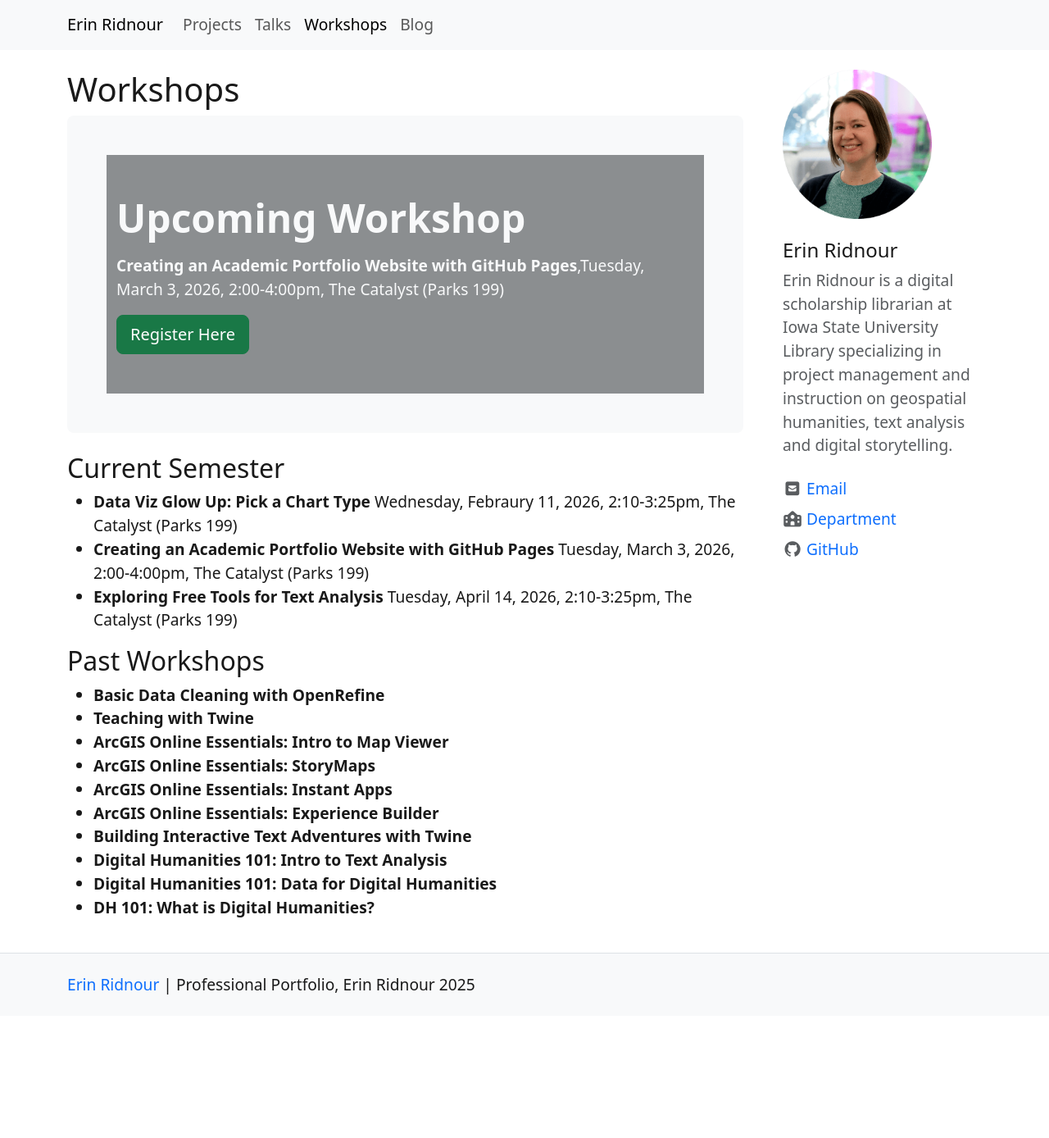
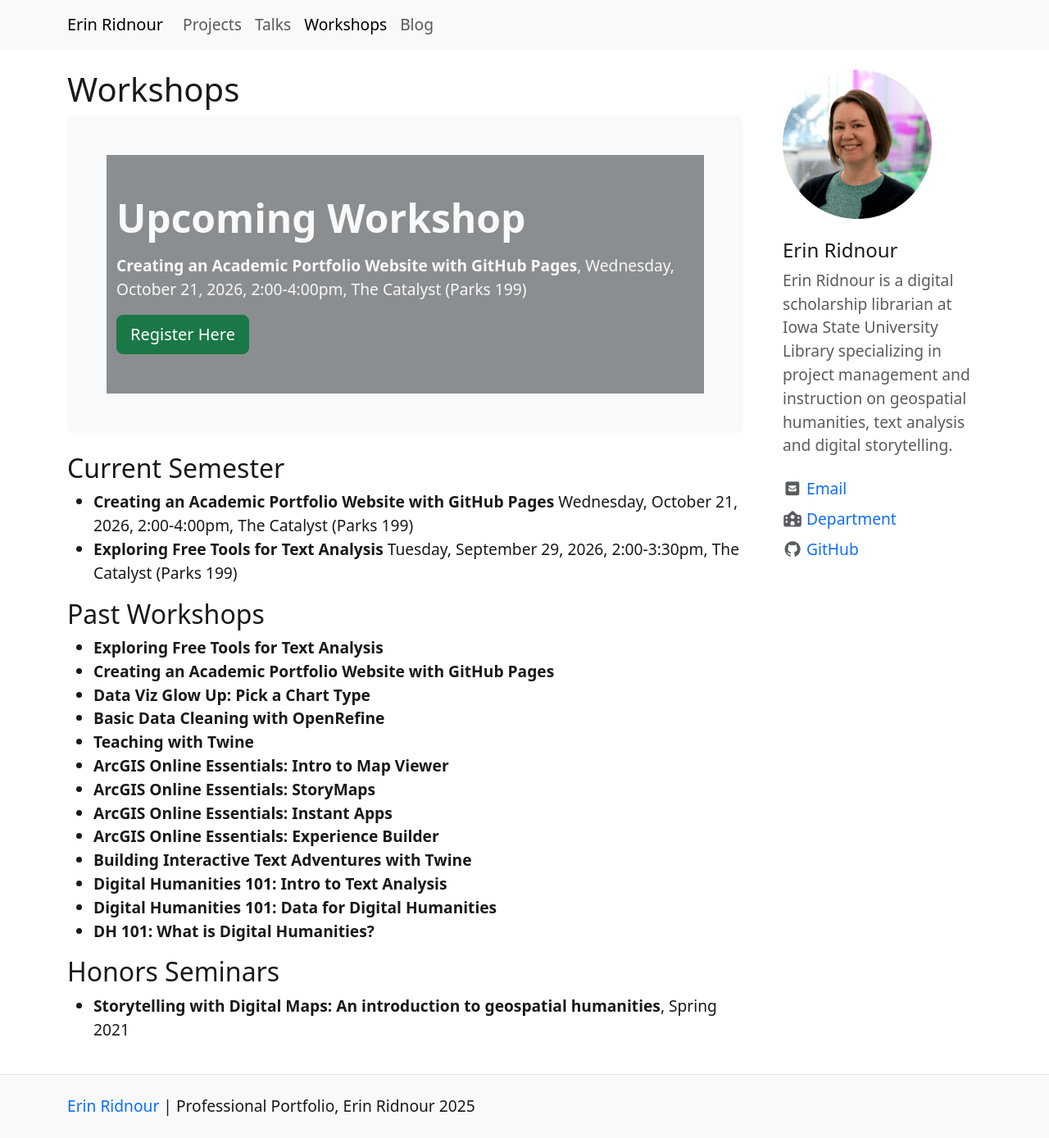
Before and after one commit to emanderson811/ridnour-portfolio, a Jekyll site: the page built from pages/teaching.md, in a window 1280 px wide. Shown: the whole page at 82% size. Built offline with Jekyll 4.4.1, drawn with Linux system fonts in a browser that asks for light colours; nearby versions of some CDN libraries; before the commit the page ends 1239 px from its top, so only the background shows below that.

Commit message:
update talks and teaching pages

```diff
--- a/pages/teaching.md
+++ b/pages/teaching.md
@@ -4,19 +4,20 @@ nav: Workshops
 nav_order: 3
 ---
 
-{% include jumbotron.html heading="Upcoming Workshop" text="**Creating an Academic Portfolio Website with GitHub Pages**,Tuesday, March 3, 2026, 2:00-4:00pm, The Catalyst (Parks 199)" button-text="Register Here" button-link="https://iastate.libcal.com/event/16174559" text-color="light" %}
+{% include jumbotron.html heading="Upcoming Workshop" text="**Creating an Academic Portfolio Website with GitHub Pages**, Wednesday, October 21, 2026, 2:00-4:00pm, The Catalyst (Parks 199)" button-text="Register Here" button-link="https://iastate.libcal.com/event/17260049" text-color="light" %}
 
 ## Current Semester
 
-- **Data Viz Glow Up: Pick a Chart Type**
-Wednesday, Febraury 11, 2026, 2:10-3:25pm, The Catalyst (Parks 199)
 - **Creating an Academic Portfolio Website with GitHub Pages**
-Tuesday, March 3, 2026, 2:00-4:00pm, The Catalyst (Parks 199)
+Wednesday, October 21, 2026, 2:00-4:00pm, The Catalyst (Parks 199)
 - **Exploring Free Tools for Text Analysis**
-Tuesday, April 14, 2026, 2:10-3:25pm, The Catalyst (Parks 199)
+Tuesday, September 29, 2026, 2:00-3:30pm, The Catalyst (Parks 199)
 
 ## Past Workshops
 
+- **Exploring Free Tools for Text Analysis**
+- **Creating an Academic Portfolio Website with GitHub Pages**
+- **Data Viz Glow Up: Pick a Chart Type**
 - **Basic Data Cleaning with OpenRefine**
 - **Teaching with Twine**
 - **ArcGIS Online Essentials: Intro to Map Viewer**
@@ -27,3 +28,7 @@ Tuesday, April 14, 2026, 2:10-3:25pm, The Catalyst (Parks 199)
 - **Digital Humanities 101: Intro to Text Analysis**
 - **Digital Humanities 101: Data for Digital Humanities**
 - **DH 101: What is Digital Humanities?**
+
+## Honors Seminars
+
+- **Storytelling with Digital Maps: An introduction to geospatial humanities**, Spring 2021
```
Also changed, not shown: pages/talks.md (+6 -0 lines).
